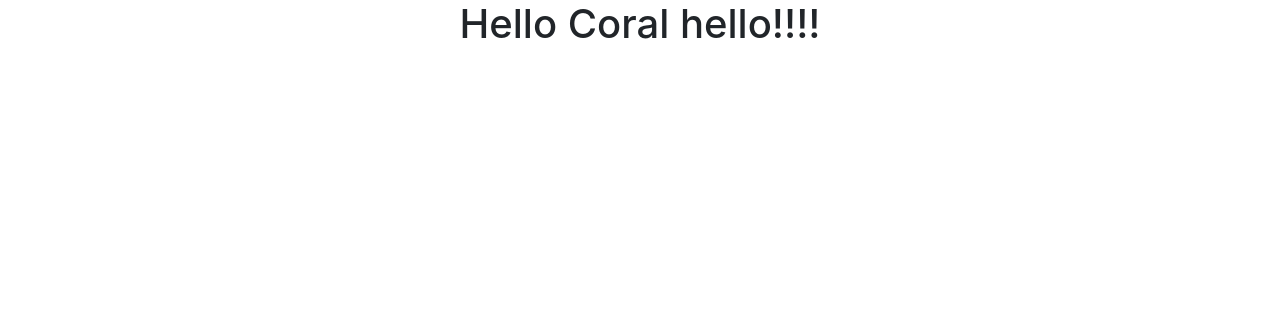
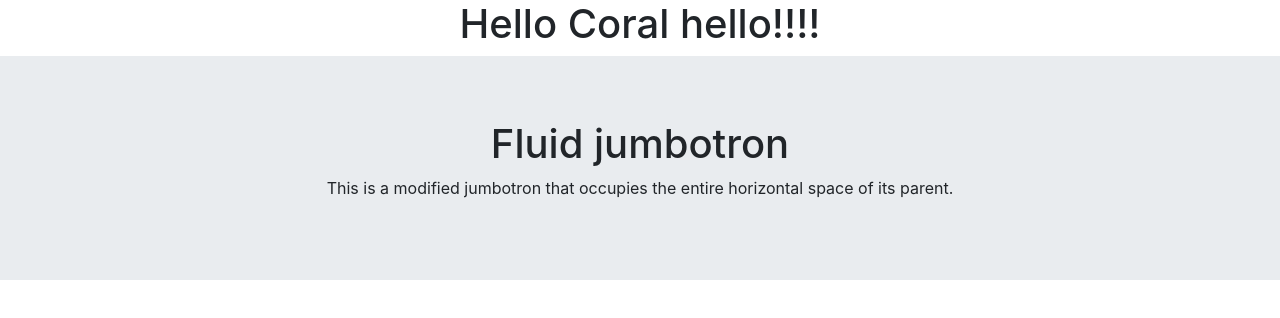
Before and after one commit to emilianolowe/coral-frontend, a React (Create React App) app: page /home in a window 1280 px wide. Shown: the top 318 px of the page. Built offline with nearby package versions, Linux system fonts and the light colour scheme.

Commit message:
added homepage

```diff
--- a/src/App.js
+++ b/src/App.js
@@ -1,10 +1,17 @@
 import React from 'react';
 import './App.css';
+import HomePage from './components/HomePage';
 import AboutUs from './components/AboutUs';
 import PropertyGallery from './components/PropertyGallery';
 import { Switch, Route, BrowserRouter } from 'react-router-dom';
 
 function App() {
+
+  const HomePageRoute = () => {
+    return (
+      <HomePage />
+    )
+  }
 
   const AboutUsRoute = () => {
     return (
@@ -23,6 +30,7 @@ function App() {
       <h1>Hello Coral hello!!!!</h1>
       <BrowserRouter>
         <Switch>
+          <Route exact path="/home" component={HomePageRoute}></Route>
           <Route exact path="/aboutus" component={AboutUsRoute}></Route>
           <Route exact path="/gallery" component={PropertyGalleryRoute}></Route>
         </Switch>
--- /dev/null
+++ b/src/components/HomePage.js
@@ -0,0 +1,21 @@
+import React, { Component } from "react";
+import Container from "react-bootstrap/Container";
+import Jumbotron from "react-bootstrap/Jumbotron";
+
+class HomePage extends Component {
+  render() {
+    return (
+      <Jumbotron fluid>
+        <Container>
+          <h1>Fluid jumbotron</h1>
+          <p>
+            This is a modified jumbotron that occupies the entire horizontal
+            space of its parent.
+          </p>
+        </Container>
+      </Jumbotron>
+    );
+  }
+}
+
+export default HomePage;
```
